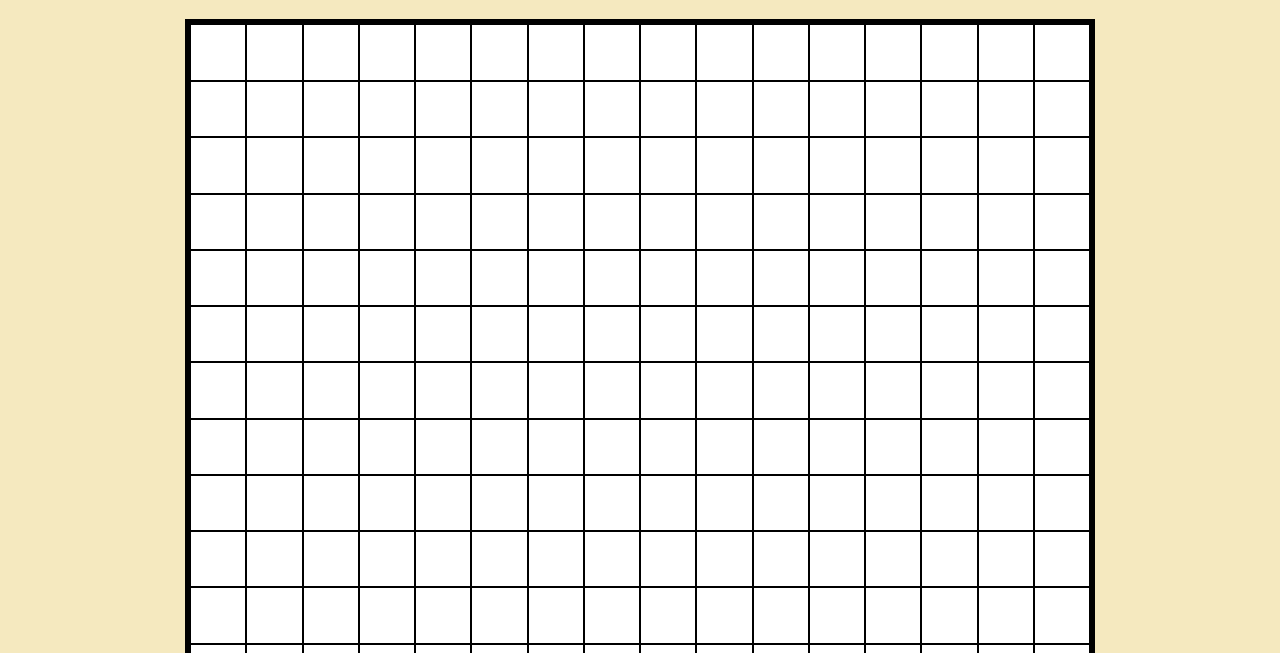
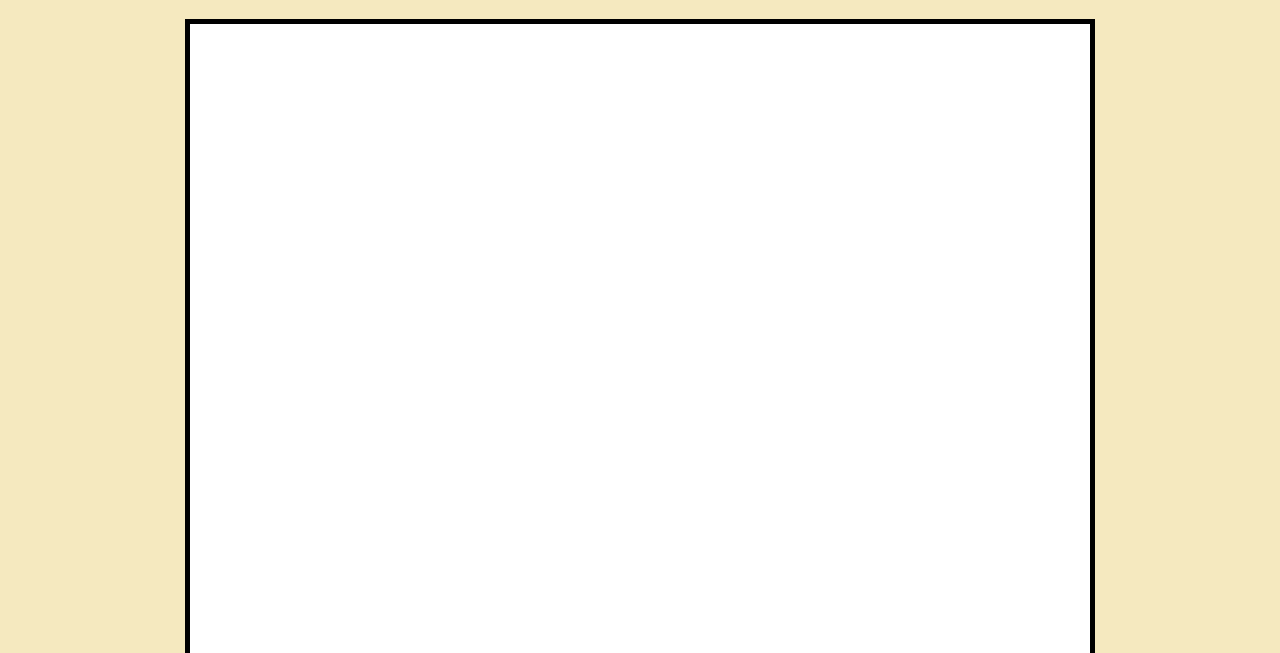
Before and after one commit to BDS-001/Etch-a-Sketch, a plain HTML site: page index.html in a window 1280 px wide. Shown: the part 147-800 px from the top of the page. Drawn offline with Linux system fonts and the light colour scheme.

Commit message:
removed the gridlines

```diff
--- a/styles.css
+++ b/styles.css
@@ -32,7 +32,7 @@ body {
 }
 
 .block {
-    border: 1px solid black;
+    border: px solid black;
     width: 100%;
     height: 100%;
 }
```
